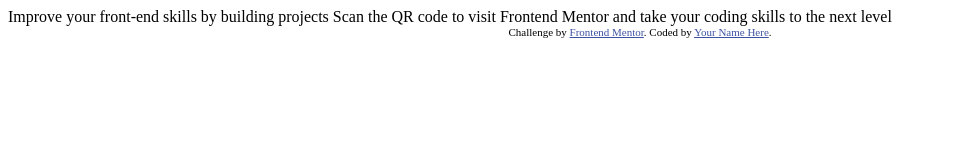
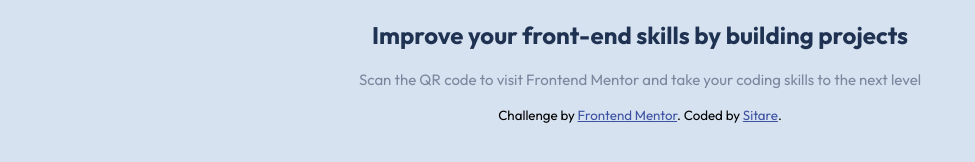
Before and after one commit to msa-sitare/qr-code-component, a plain HTML site: page index.html in a window 1280 px wide. Shown: the whole page, without its empty margins (0-975 px from the left). Drawn offline with Linux system fonts and the light colour scheme.

Commit message:
stylesheet+semantic HTML added

```diff
--- a/index.html
+++ b/index.html
@@ -2,27 +2,21 @@
 <html lang="en">
 <head>
   <meta charset="UTF-8">
-  <meta name="viewport" content="width=device-width, initial-scale=1.0"> <!-- displays site properly based on user's device -->
-
+  <meta name="viewport" content="width=device-width, initial-scale=1.0">
+  <link rel="stylesheet" href="style.css">
   <link rel="icon" type="image/png" sizes="32x32" href="./images/favicon-32x32.png">
-
+  <link href="https://fonts.googleapis.com/css2?family=Outfit:wght@100..900&display=swap" rel="stylesheet">
   <title>Frontend Mentor | QR code component</title>
-
-  <!-- Feel free to remove these styles or customise in your own stylesheet 👍 -->
-  <style>
-    .attribution { font-size: 11px; text-align: center; }
-    .attribution a { color: hsl(228, 45%, 44%); }
-  </style>
 </head>
 <body>
-
-  Improve your front-end skills by building projects
-
-  Scan the QR code to visit Frontend Mentor and take your coding skills to the next level
-
-  <div class="attribution">
-    Challenge by <a href="https://www.frontendmentor.io?ref=challenge" target="_blank">Frontend Mentor</a>.
-    Coded by <a href="#">Your Name Here</a>.
+  <div class="card">
+    <h2>Improve your front-end skills by building projects</h2>
+  <p>Scan the QR code to visit Frontend Mentor and take your coding skills to the next level</p>
   </div>
+  <footer>
+      <small>Challenge by <a href="https://www.frontendmentor.io?ref=challenge" target="_blank">Frontend Mentor</a>.
+      Coded by <a href="https://github.com/msa-sitare/qr-code-component">Sitare</a>.
+      </small>
+  </footer>
 </body>
 </html>
--- /dev/null
+++ b/style.css
@@ -0,0 +1,35 @@
+html {
+    box-sizing: border-box;
+}
+
+*,
+*::before,
+*::after {
+    box-sizing: inherit;
+}
+
+:root {
+    --White: hsl(0, 0%, 100%);
+    --lightgray: hsl(212, 45%, 89%);
+    --grayishblue: hsl(220, 15%, 55%);
+    --darkblue: hsl(218, 44%, 22%);
+}
+
+body {
+    background-color: var(--lightgray);
+    text-align: center;
+    font-family: Outfit;
+}
+
+a {
+    color: hsl(228, 45%, 44%);
+}
+
+h2 {
+    color: var(--darkblue);
+}
+
+p {
+    color: var(--grayishblue);
+    font-size: 15px;
+}
```
Also changed, not shown: 1 other file.
